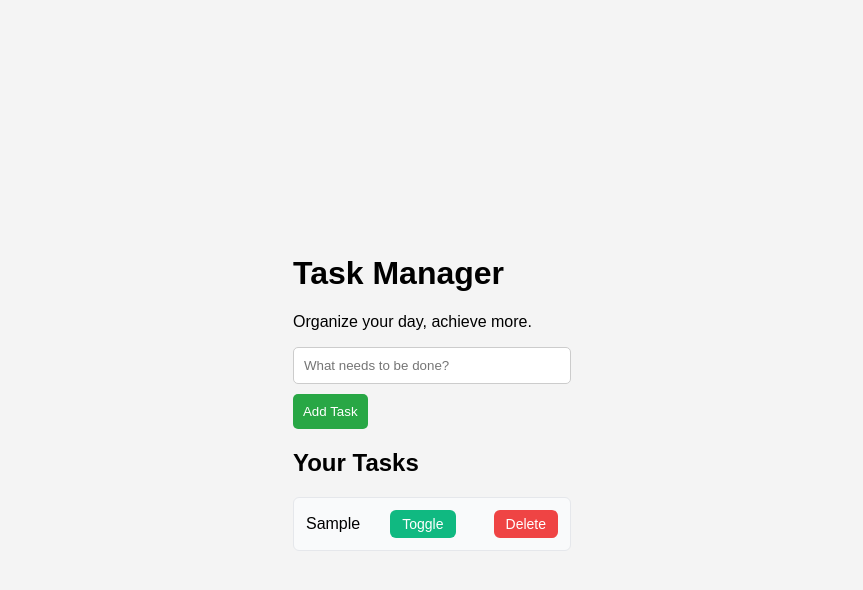
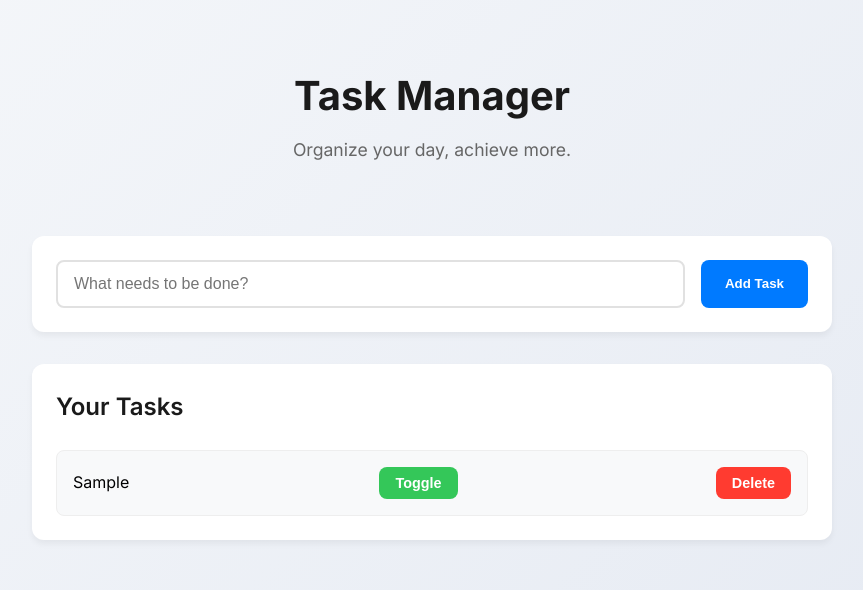
Before and after one commit to finlayconn-ai/simple-to-do-list, a plain HTML site: page index.html in a window 1280 px wide. Both pictures are taken after typing "Sample" into the empty fields and a click on the button "Add Task". Shown: the whole page, without its empty margins (208-1071 px from the left). Drawn offline with Linux system fonts and the light colour scheme; files that its build step writes are made by us from their sources.

```diff
--- a/index.html
+++ b/index.html
@@ -5,33 +5,27 @@
   <meta name="viewport" content="width=device-width, initial-scale=1.0">
   <title>Task Manager</title>
   <link rel="stylesheet" href="style.css">
-  <link href="@relume_io/relume-ui/dist/style.css" rel="stylesheet">
+  <link href="https://fonts.googleapis.com/css2?family=Inter:wght@400;500;600;700&display=swap" rel="stylesheet">
 </head>
-<body class="bg-gray-50">
-  <div class="max-w-4xl mx-auto p-6">
-    <header class="mb-8">
-      <h1 class="text-4xl font-bold text-gray-900 mb-2">Task Manager</h1>
-      <p class="text-gray-600">Organize your day, achieve more.</p>
+<body>
+  <div class="container">
+    <header>
+      <h1>Task Manager</h1>
+      <p class="subtitle">Organize your day, achieve more.</p>
     </header>
-    <div class="bg-white rounded-lg shadow-sm p-6 mb-6">
-      <div class="flex gap-4">
+    <div class="input-container">
       <input
         type="text"
         id="taskInput"
-          class="flex-1 px-4 py-2 border border-gray-200 rounded-md focus:outline-none focus:ring-2 focus:ring-blue-500"
         placeholder="What needs to be done?"
       >
-        <button
-          id="addTaskBtn"
-          class="px-6 py-2 bg-blue-600 text-white rounded-md hover:bg-blue-700 transition-colors"
-        >
+      <button id="addTaskBtn">
         Add Task
       </button>
     </div>
-    </div>
-    <div class="bg-white rounded-lg shadow-sm p-6">
-      <h2 class="text-xl font-semibold mb-4">Your Tasks</h2>
-      <ul id="taskList" class="space-y-3">
+    <div class="tasks-container">
+      <h2>Your Tasks</h2>
+      <ul id="taskList">
         <!-- Tasks will be inserted here by JavaScript -->
       </ul>
     </div>
--- a/style.css
+++ b/style.css
@@ -1,104 +1,170 @@
-body {
-    font-family: Arial, sans-serif;
-    background: #f4f4f4;
-    display: flex;
-    justify-content: center;
-    align-items: center;
-    height: 100vh;
+/* Base Styles */
+* {
     margin: 0;
+    padding: 0;
+    box-sizing: border-box;
 }
 
-  .app {
-    background: #fff;
-    padding: 20px;
-    border-radius: 10px;
-    box-shadow: 0 4px 6px rgba(0, 0, 0, 0.1);
+body {
+    font-family: 'Inter', sans-serif;
+    background: linear-gradient(135deg, #f5f7fa 0%, #e4e9f2 100%);
+    min-height: 100vh;
+    padding: 2rem;
+    line-height: 1.6;
+}
+
+.container {
+    max-width: 800px;
+    margin: 0 auto;
+}
+
+/* Header Styles */
+header {
     text-align: center;
-    width: 300px;
+    margin-bottom: 2.5rem;
+    padding: 2rem 0;
+}
+
+h1 {
+    font-size: 2.5rem;
+    color: #1a1a1a;
+    margin-bottom: 0.5rem;
+    font-weight: 700;
+}
+
+.subtitle {
+    color: #666;
+    font-size: 1.1rem;
+}
+
+/* Input Container Styles */
+.input-container {
+    background: white;
+    padding: 1.5rem;
+    border-radius: 12px;
+    box-shadow: 0 4px 6px rgba(0, 0, 0, 0.05);
+    margin-bottom: 2rem;
+    display: flex;
+    gap: 1rem;
 }
 
 input {
-    width: calc(100% - 22px);
-    padding: 10px;
-    margin-bottom: 10px;
-    border: 1px solid #ccc;
-    border-radius: 5px;
+    flex: 1;
+    padding: 0.8rem 1rem;
+    border: 2px solid #e1e1e1;
+    border-radius: 8px;
+    font-size: 1rem;
+    transition: all 0.3s ease;
+}
+
+input:focus {
+    outline: none;
+    border-color: #007AFF;
+    box-shadow: 0 0 0 3px rgba(0, 122, 255, 0.1);
 }
 
 button {
-    padding: 10px;
-    background: #28a745;
-    color: #fff;
+    padding: 0.8rem 1.5rem;
+    background: #007AFF;
+    color: white;
     border: none;
-    border-radius: 5px;
+    border-radius: 8px;
+    font-weight: 600;
     cursor: pointer;
+    transition: all 0.3s ease;
 }
 
 button:hover {
-    background: #218838;
+    background: #0056b3;
+    transform: translateY(-1px);
 }
 
-  ul {
-    list-style: none;
-    padding: 0;
+/* Tasks Container Styles */
+.tasks-container {
+    background: white;
+    padding: 1.5rem;
+    border-radius: 12px;
+    box-shadow: 0 4px 6px rgba(0, 0, 0, 0.05);
 }
 
-  li {
-    padding: 10px;
+h2 {
+    font-size: 1.5rem;
+    color: #1a1a1a;
+    margin-bottom: 1.5rem;
+    font-weight: 600;
+}
+
+#taskList {
+    list-style: none;
+    display: flex;
+    flex-direction: column;
+    gap: 0.75rem;
+}
+
+#taskList li {
     background: #f8f9fa;
-    border: 1px solid #ddd;
-    margin-bottom: 5px;
-    border-radius: 5px;
+    padding: 1rem;
+    border-radius: 8px;
     display: flex;
     justify-content: space-between;
+    align-items: center;
+    transition: all 0.3s ease;
+    border: 1px solid #eee;
 }
 
-  li button {
-    background: #dc3545;
-    color: #fff;
-    border: none;
-    border-radius: 5px;
-    padding: 5px;
-    cursor: pointer;
+#taskList li:hover {
+    transform: translateX(4px);
+    border-color: #007AFF;
 }
 
-  li button:hover {
-    background: #c82333;
+#taskList button {
+    padding: 0.5rem 1rem;
+    font-size: 0.9rem;
+}
+
+#taskList button:first-of-type {
+    background: #34C759;
+    margin-right: 0.5rem;
+}
+
+#taskList button:first-of-type:hover {
+    background: #2da84c;
+}
+
+#taskList button:last-of-type {
+    background: #FF3B30;
+}
+
+#taskList button:last-of-type:hover {
+    background: #d63029;
 }
 
 .completed {
     text-decoration: line-through;
-    color: #9CA3AF;
+    color: #999;
+}
+
+/* Responsive Design */
+@media (max-width: 768px) {
+    body {
+        padding: 1rem;
+    }
+
+    .input-container {
+        flex-direction: column;
+    }
+
+    button {
+        width: 100%;
     }
 
     #taskList li {
-    display: flex;
-    justify-content: space-between;
-    align-items: center;
-    padding: 0.75rem;
-    border: 1px solid #E5E7EB;
-    border-radius: 0.375rem;
-    background-color: #F9FAFB;
+        flex-direction: column;
+        gap: 0.75rem;
+        text-align: center;
     }
 
     #taskList button {
-    padding: 0.375rem 0.75rem;
-    border-radius: 0.375rem;
-    font-size: 0.875rem;
-    transition: all 0.2s;
+        width: 100%;
     }
-
-  #taskList button:first-of-type {
-    background-color: #10B981;
-    color: white;
-    margin-right: 0.5rem;
 }
-
-  #taskList button:last-of-type {
-    background-color: #EF4444;
-    color: white;
-  }
-
-  #taskList button:hover {
-    opacity: 0.9;
-  }
```
Lines whose indentation alone changed are shown as unchanged.
